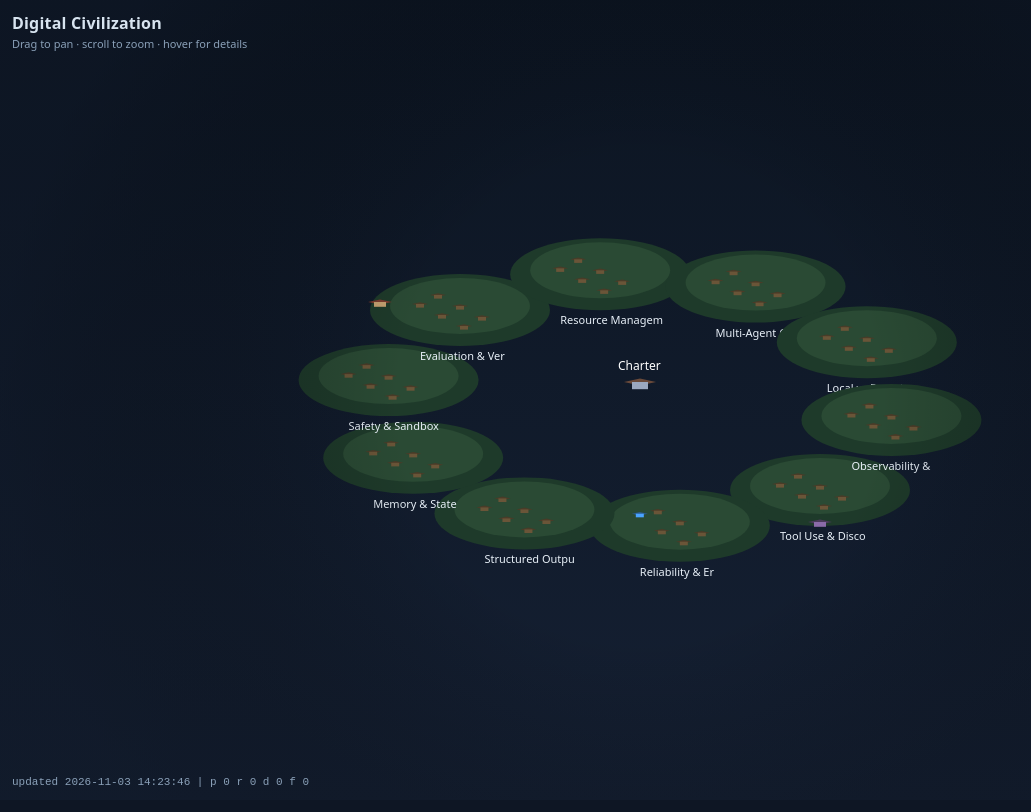
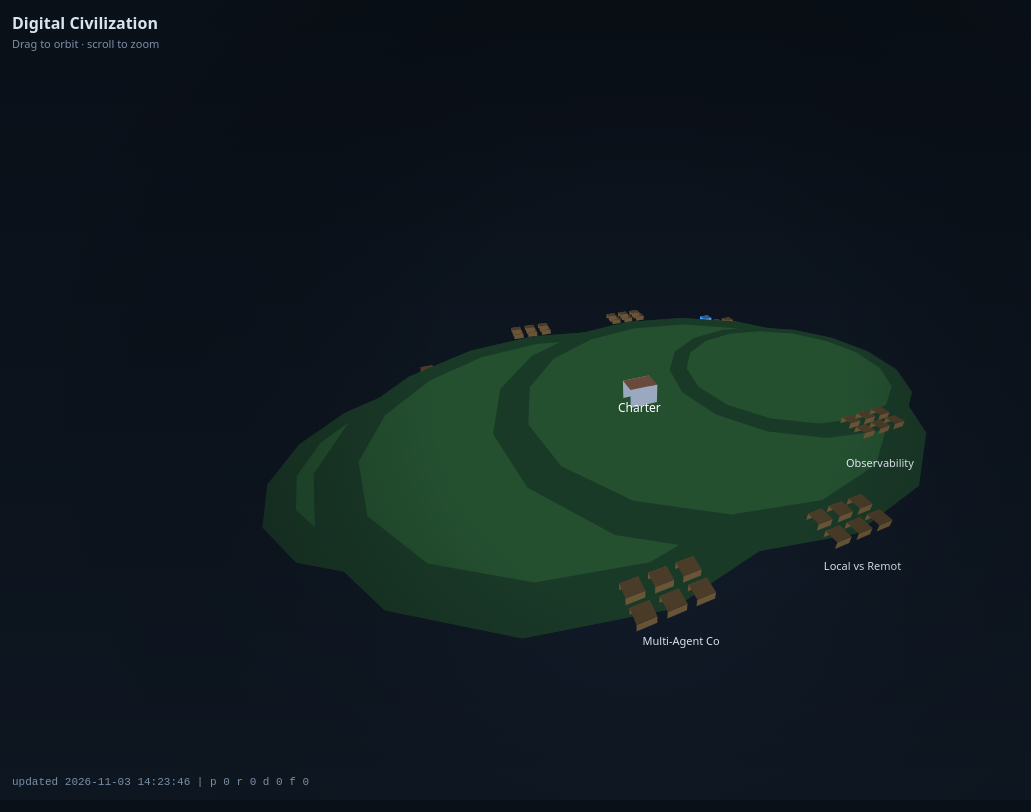
Before and after one commit to usabandit33/digital-civilization, a plain HTML site: page docs/world/index.html in a window 1280 px wide. Shown: the whole page, without its empty margins (0-1031 px from the left). Drawn offline with Linux system fonts and the light colour scheme.

Commit message:
Upgrade world to 3D orbit with dimensional islands

```diff
--- a/docs/world/index.html
+++ b/docs/world/index.html
@@ -4,30 +4,26 @@
 <title>Digital Civilization</title>
 <style>
 *{box-sizing:border-box}
-html,body{margin:0;height:100%;background:#0e1624;color:#d8e4f0;font:14px/1.4 system-ui,sans-serif;overflow:hidden}
-#wrap{position:relative;width:100%;height:100%}
+html,body{margin:0;height:100%;background:#0a1018;color:#d8e4f0;font:14px/1.4 system-ui,sans-serif;overflow:hidden}
 canvas{display:block;width:100%;height:100%;cursor:grab}
 canvas.drag{cursor:grabbing}
 #hud{position:absolute;left:12px;top:12px;pointer-events:none}
-h1{font-size:16px;margin:0;font-weight:600;letter-spacing:.2px}
-.sub{font-size:11px;color:#8aa0b8;margin-top:2px}
-#bar{position:absolute;left:12px;bottom:12px;font:11px ui-monospace,monospace;color:#8aa0b8;pointer-events:none}
-#tip{position:absolute;right:12px;top:12px;max-width:280px;background:#121a28cc;padding:8px 10px;border-radius:6px;font:12px ui-monospace,monospace;pointer-events:none;opacity:0;transition:opacity .15s}
+h1{font-size:16px;margin:0;font-weight:600}
+.sub{font-size:11px;color:#7a90a8;margin-top:2px}
+#bar{position:absolute;left:12px;bottom:12px;font:11px ui-monospace,monospace;color:#7a90a8;pointer-events:none}
+#tip{position:absolute;pointer-events:none;background:#121a28ee;padding:6px 10px;border-radius:4px;font:12px ui-monospace,monospace;opacity:0;transition:opacity .1s}
 #tip.on{opacity:1}
 </style></head><body>
-<div id="wrap">
 <canvas id="c"></canvas>
-<div id="hud"><h1>Digital Civilization</h1><div class="sub">Drag to pan · scroll to zoom · hover for details</div></div>
+<div id="hud"><h1>Digital Civilization</h1><div class="sub">Drag to orbit · scroll to zoom</div></div>
 <div id="bar"></div>
 <div id="tip"></div>
-</div>
 <script>
 "use strict";
 const cv=document.getElementById('c'), g=cv.getContext('2d');
 const tip=document.getElementById('tip'), bar=document.getElementById('bar');
 let W=null, t=0, hot=[];
-let cam={x:0,y:0,z:1};
-let drag=null;
+let yaw=0.4, pitch=0.55, dist=420, drag=null;
 
 function resize(){
   const d=Math.min(devicePixelRatio||1,2);
@@ -36,93 +32,109 @@ function resize(){
 }
 addEventListener('resize',resize); resize();
 
-function iso(x,y,h){
-  const s=cam.z;
-  const ix=(x-y)*s + cam.x + innerWidth/2;
-  const iy=(x+y)*0.5*s - h*s + cam.y + innerHeight/2;
-  return [ix,iy];
+function project(x,y,z){
+  const cy=Math.cos(yaw), sy=Math.sin(yaw);
+  const cp=Math.cos(pitch), sp=Math.sin(pitch);
+  let x1=x*cy - z*sy;
+  let z1=x*sy + z*cy;
+  let y1=y*cp - z1*sp;
+  z1=y*sp + z1*cp;
+  const f=dist/(dist+z1);
+  return [innerWidth/2 + x1*f, innerHeight/2 + y1*f, f];
 }
-function box(x,y,w,h,z,col,roof){
-  const [ix,iy]=iso(x,y,z);
-  const sw=w*cam.z, sh=h*cam.z*0.5;
-  g.fillStyle=roof||'#5a4030';
+
+function box(x,y,z,w,h,d,col,roof){
+  const faces=[
+    [[x-w,y,z-d],[x+w,y,z-d],[x+w,y-h,z-d],[x-w,y-h,z-d]], // front
+    [[x-w,y,z+d],[x+w,y,z+d],[x+w,y-h,z+d],[x-w,y-h,z+d]],
+    [[x-w,y-h,z-d],[x+w,y-h,z-d],[x+w,y-h,z+d],[x-w,y-h,z+d]], // top
+  ];
+  const cols=[col,col,roof||'#5a4030'];
+  faces.forEach((f,i)=>{
+    const pts=f.map(p=>project(p[0],p[1],p[2]));
+    g.fillStyle=cols[i];
+    g.beginPath();
+    g.moveTo(pts[0][0],pts[0][1]);
+    pts.slice(1).forEach(p=>g.lineTo(p[0],p[1]));
+    g.fill();
+  });
+  const [cx,cy]=project(x,y-h,z);
+  return {x:cx-8,y:cy-8,w:16,h:16};
+}
+
+function island(cx,cy,r){
+  const steps=16;
+  g.fillStyle='#1a3a28';
   g.beginPath();
-  g.moveTo(ix,iy-sh*0.6);
-  g.lineTo(ix+sw,iy);
-  g.lineTo(ix,iy+sh*0.6);
-  g.lineTo(ix-sw,iy);
+  for(let i=0;i<=steps;i++){
+    const a=i/steps*6.28;
+    const [ix,iy]=project(cx+Math.cos(a)*r, cy+2, Math.sin(a)*r);
+    i?g.lineTo(ix,iy):g.moveTo(ix,iy);
+  }
   g.fill();
-  g.fillStyle=col;
-  g.fillRect(ix-sw*0.5,iy,sw,sh*1.2);
-  return {x:ix-sw*0.5,y:iy-sh*0.6,w:sw,h:sh*1.8};
+  g.fillStyle='#245030';
+  g.beginPath();
+  for(let i=0;i<=steps;i++){
+    const a=i/steps*6.28;
+    const [ix,iy]=project(cx+Math.cos(a)*r*0.85, cy, Math.sin(a)*r*0.85);
+    i?g.lineTo(ix,iy):g.moveTo(ix,iy);
+  }
+  g.fill();
 }
 
 function draw(){
   const w=innerWidth, h=innerHeight;
   g.clearRect(0,0,w,h);
-  // sky gradient
   const sky=g.createLinearGradient(0,0,0,h);
-  sky.addColorStop(0,'#0c1522'); sky.addColorStop(1,'#152033');
+  sky.addColorStop(0,'#0a1018'); sky.addColorStop(1,'#121c2a');
   g.fillStyle=sky; g.fillRect(0,0,w,h);
 
-  if(!W){g.fillStyle='#8aa0b8';g.font='14px system-ui';g.fillText('loading…',w/2-30,h/2);return}
+  if(!W){g.fillStyle='#7a90a8';g.font='14px system-ui';g.fillText('loading…',w/2-30,h/2);return}
   hot=[];
 
-  // ground islands for districts
   const built={};
   (W.inventions||[]).forEach(i=>{if(i.task)built[i.task]=i});
   const dists=(W.districts||[]).slice(0,10);
+
+  // islands
   dists.forEach((d,i)=>{
-    const ang=i/dists.length*Math.PI*2;
-    const r=180;
-    const cx=Math.cos(ang)*r, cy=Math.sin(ang)*r;
-    // island base
-    const [ix,iy]=iso(cx,cy,0);
-    g.fillStyle='#1e3a2a';
-    g.beginPath(); g.ellipse(ix,iy,90*cam.z,36*cam.z,0,0,6.28); g.fill();
-    g.fillStyle='#2a4a34';
-    g.beginPath(); g.ellipse(ix,iy-4*cam.z,70*cam.z,28*cam.z,0,0,6.28); g.fill();
-    // buildings on island
+    const a=i/dists.length*6.28;
+    const r=220;
+    const cx=Math.cos(a)*r, cz=Math.sin(a)*r;
+    island(cx,0,cz);
     (d.tasks||[]).slice(0,6).forEach((tk,k)=>{
-      const ox=cx+(k%3-1)*22, oy=cy+((k/3)|0-0.5)*18;
+      const ox=cx+(k%3-1)*18, oz=cz+((k/3)|0-0.5)*16;
       const col=built[tk.n]?'#4aa3ff':'#6a5538';
       const roof=built[tk.n]?'#2a5a8a':'#4a3c28';
-      const hit=box(ox,oy,8,6,built[tk.n]?10:4,col,roof);
+      const hit=box(ox,0,oz,6,built[tk.n]?14:6,5,col,roof);
       hot.push({...hit,s:'#'+tk.n+' '+tk.title+(built[tk.n]?'  [built]':'')});
     });
-    // label
+    const [lx,ly]=project(cx,8,cz);
     g.fillStyle='#e8f0f8'; g.font='11px system-ui';
-    g.fillText(d.name.slice(0,16),ix-40,iy+50*cam.z);
+    g.fillText(d.name.slice(0,14),lx-30,ly+30);
   });
 
-  // central charter hall
-  const ch=box(0,0,16,12,18,'#9aa8c0','#6a4a3a');
+  // center
+  island(0,0,0);
+  const ch=box(0,0,0,14,20,10,'#9aa8c0','#6a4a3a');
   hot.push({...ch,s:'Charter Hall'});
+  const [cx,cy]=project(0,22,0);
   g.fillStyle='#fff'; g.font='12px system-ui';
-  const [cx,cy]=iso(0,0,22);
-  g.fillText('Charter',cx-22,cy-8);
+  g.fillText('Charter',cx-22,cy-6);
 
-  // chronicle & approval as side islands
-  const cr=box(-220,40,12,8,8,'#c4a070','#7a3b2e');
-  hot.push({...cr,s:'Chronicle · '+(W.journal||[]).length});
-  const ap=box(220,40,12,8,8,'#8a6aa8','#4a3a5a');
-  hot.push({...ap,s:'Approval · '+(W.pending_contributions||0)+' pending'});
-
-  // agents as little figures on the central island
-  const busy={};
+  // agents
   (W.working||[]).forEach((k,i)=>{
-    busy[k.agent]=1;
-    const ang=t/40+i;
-    const x=Math.cos(ang)*30, y=Math.sin(ang)*30;
-    const [ix,iy]=iso(x,y,6);
+    const a=t/30+i*0.8;
+    const x=Math.cos(a)*40, z=Math.sin(a)*40;
+    const [ix,iy]=project(x,4,z);
     g.fillStyle=k.stalled?'#666':'#f0c8a0';
-    g.beginPath(); g.arc(ix,iy,4*cam.z,0,6.28); g.fill();
+    g.beginPath(); g.arc(ix,iy,5,0,6.28); g.fill();
     hot.push({x:ix-6,y:iy-6,w:12,h:12,s:k.agent+' #'+k.task});
   });
 
-  // soft vignette
-  const vig=g.createRadialGradient(w/2,h/2,h*0.3,w/2,h/2,h*0.8);
-  vig.addColorStop(0,'transparent'); vig.addColorStop(1,'#0e162488');
+  // vignette
+  const vig=g.createRadialGradient(w/2,h/2,h*0.25,w/2,h/2,h*0.75);
+  vig.addColorStop(0,'transparent'); vig.addColorStop(1,'#0a101888');
   g.fillStyle=vig; g.fillRect(0,0,w,h);
 }
 
@@ -139,12 +151,12 @@ async function poll(){
   }catch(e){bar.textContent='no world.json'}
 }
 
-cv.onmousedown=e=>{drag={x:e.clientX,y:e.clientY,cx:cam.x,cy:cam.y};cv.classList.add('drag')};
+cv.onmousedown=e=>{drag={x:e.clientX,y:e.clientY,yaw,pitch};cv.classList.add('drag')};
 addEventListener('mouseup',()=>{drag=null;cv.classList.remove('drag')});
 addEventListener('mousemove',e=>{
   if(drag){
-    cam.x=drag.cx+(e.clientX-drag.x);
-    cam.y=drag.cy+(e.clientY-drag.y);
+    yaw=drag.yaw+(e.clientX-drag.x)*0.008;
+    pitch=Math.max(0.2,Math.min(1.2,drag.pitch+(e.clientY-drag.y)*0.006));
   }
   const b=cv.getBoundingClientRect();
   const x=e.clientX-b.left, y=e.clientY-b.top;
@@ -152,8 +164,8 @@ addEventListener('mousemove',e=>{
   if(h){tip.textContent=h.s;tip.classList.add('on');tip.style.left=(e.clientX+12)+'px';tip.style.top=(e.clientY+12)+'px'}
   else tip.classList.remove('on');
 });
-cv.onwheel=e=>{e.preventDefault();cam.z=Math.max(0.4,Math.min(2.5,cam.z*(e.deltaY>0?0.92:1.08)))};
+cv.onwheel=e=>{e.preventDefault();dist=Math.max(180,Math.min(800,dist+(e.deltaY>0?30:-30)))};
 
-setInterval(()=>{t++;draw()},50);
+setInterval(()=>{t++;draw()},40);
 poll(); setInterval(poll,8000);
 </script></body></html>
```
